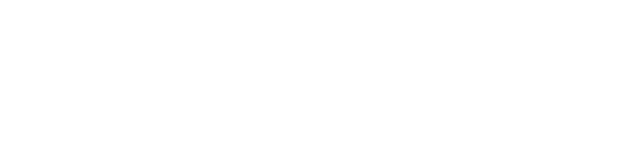
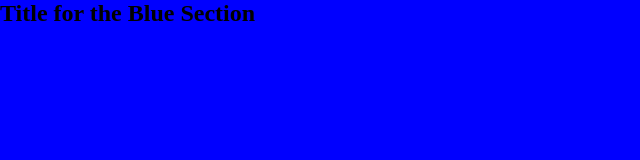
Before and after one commit to NazimkovMykola/command_work, a plain HTML site: page index.html in a window 1280 px wide. Shown: the whole page, without its empty margins (0-640 px from the left). Drawn offline with Linux system fonts and the light colour scheme.

Commit message:
added blue section

```diff
--- a/index.html
+++ b/index.html
@@ -7,6 +7,8 @@
     <link rel="stylesheet" href="style.css">
 </head>
 <body>
-
+    <section class="blue_section">
+        <h1>Title for the Blue Section</h1>
+    </section>
 </body>
 </html>
--- a/style.css
+++ b/style.css
@@ -4,3 +4,8 @@
     box-sizing: border-box;
     scroll-behavior: smooth;
 }
+
+.blue_section{
+    background-color: blue;
+    min-height: 100vh;
+}
```
